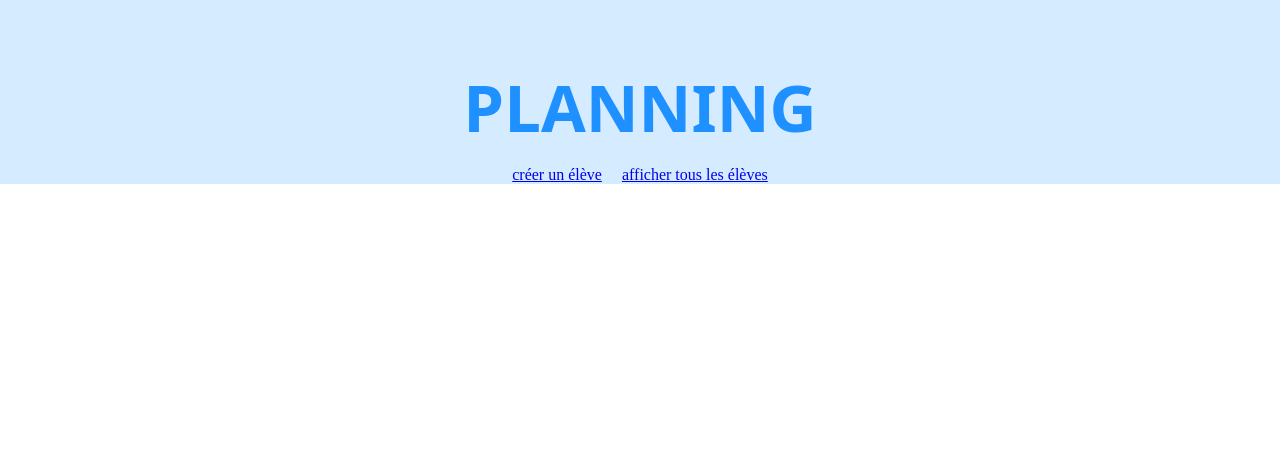
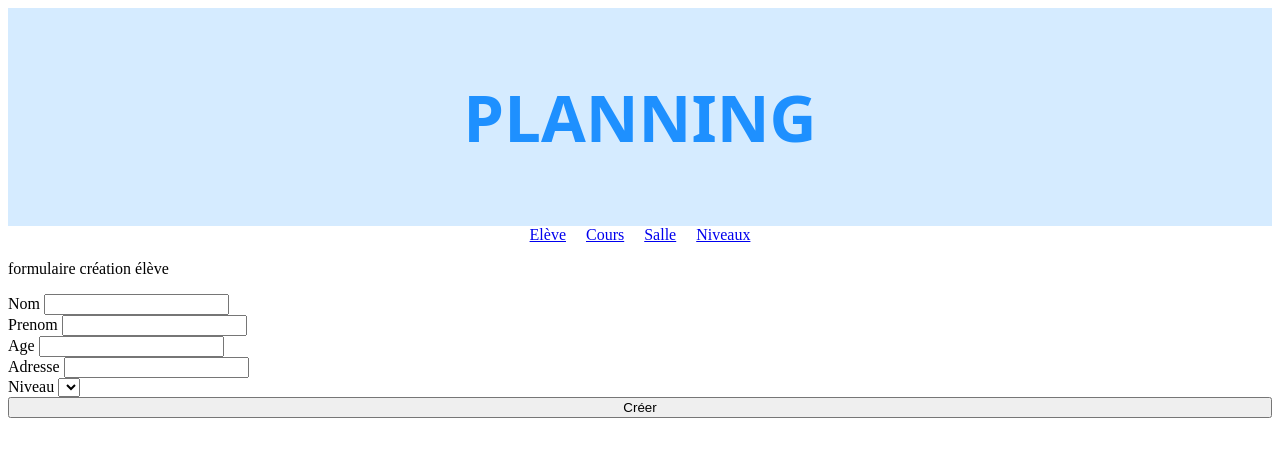
Before and after one commit to jas0nMahoux/planning_front, an Angular app: page /eleve/creation in a window 1280 px wide. Before the commit this address led to /. Shown: the top 456 px of the page. Built offline with nearby package versions, Linux system fonts and the light colour scheme.

Commit message:
eleve-home

```diff
--- a/src/app/app.module.ts
+++ b/src/app/app.module.ts
@@ -12,13 +12,15 @@ import { AfficherEleveComponent } from './page/eleve/afficher-eleve/afficher-ele
 import { FormsModule } from '@angular/forms';
 import { ReactiveFormsModule } from '@angular/forms';
 import { CreerSalleComponent } from './page/salle/creer-salle/creer-salle.component';
+import { EleveHomeComponent } from './page/eleve/eleve-home/eleve-home.component';
 @NgModule({
   declarations: [
     PlanningComponent,
     HeaderComponent,
     EleveComponent,
     AfficherEleveComponent,
-    CreerSalleComponent
+    CreerSalleComponent,
+    EleveHomeComponent
   ],
   imports: [
     BrowserModule,
--- a/src/app/header/header.component.css
+++ b/src/app/header/header.component.css
@@ -1,6 +1,6 @@
 .header {
     background-color: rgb(213, 235, 255);
-    margin: -10px;
+    margin:0px;
 
 }
 
--- a/src/app/header/header.component.html
+++ b/src/app/header/header.component.html
@@ -1,7 +1,3 @@
 <div fxLayout="column" fxLayoutAlign="center center" fxLayoutGap="15px" class="header">
         <p>PLANNING</p>
-        <div fxLayout="row" fxLayoutGap="20px">
-                <a routerLink="eleve">créer un élève</a>
-                <a routerLink="allEleve">afficher tous les élèves</a>
-        </div>
 </div>
--- a/src/app/home/planning.component.html
+++ b/src/app/home/planning.component.html
@@ -1,3 +1,10 @@
 <app-header></app-header>
 
+<div fxLayout="row" fxLayoutGap="20px" fxLayoutAlign="center">
+    <a routerLink="eleve">Elève</a>
+    <a routerLink="cours">Cours</a>
+    <a routerLink="salle">Salle</a>
+    <a routerLink="niveau">Niveaux</a>
+</div>
+
 <router-outlet></router-outlet>
--- a/src/app/page/eleve/afficher-eleve/afficher-eleve.component.html
+++ b/src/app/page/eleve/afficher-eleve/afficher-eleve.component.html
@@ -1,4 +1,6 @@
-<p>afficher-eleve works!</p>
+<div *ngIf="allEleve.length == 0">
+  <p>Il n'y a pas d'élève enregistrer dans la base de données !</p>
+</div>
 
 <div *ngIf="!modif">
   <div *ngFor="let eleve of allEleve">
--- a/src/app/page/eleve/afficher-eleve/afficher-eleve.component.ts
+++ b/src/app/page/eleve/afficher-eleve/afficher-eleve.component.ts
@@ -43,6 +43,7 @@ export class AfficherEleveComponent implements OnInit {
 
   submit(e:FormGroup) {
     this.afficherEleveService.updateEleve(e).subscribe();
+    this.modif = false;
   }
 
   public removeEleve(e:Eleve):void {
--- a/src/app/page/eleve/creer-eleve/eleve.component.html
+++ b/src/app/page/eleve/creer-eleve/eleve.component.html
@@ -1,5 +1,6 @@
 <p>formulaire création élève</p>
 
+<div *ngIf="!cree">
   <form [formGroup]="eleveForm" (ngSubmit)="submit()" fxLayout="column">
     <label for="nom">Nom
       <input type="text" formControlName="nom" name="nom" id="nom" ngModel>
@@ -20,3 +21,9 @@
     </label>
     <button type="submit">Créer</button>
   </form>
+</div>
+
+<div *ngIf="cree">
+  <p>l'élève a bien été créé !</p>
+  <button (click)="creerAutreEleve()">Créer un autre élève</button>
+</div>
--- a/src/app/page/eleve/creer-eleve/eleve.component.ts
+++ b/src/app/page/eleve/creer-eleve/eleve.component.ts
@@ -14,6 +14,7 @@ import { Niveau } from '../niveau';
 export class EleveComponent implements OnInit{
   eleve: Eleve;
   niv: Niveau[];
+  cree = false;
 
   eleveForm = new FormGroup({
     nom: new FormControl(),
@@ -27,6 +28,7 @@ export class EleveComponent implements OnInit{
 
   submit() {
     this.createEleve(this.eleveForm);
+    this.cree = true;
   }
 
   ngOnInit(): void {
@@ -37,10 +39,13 @@ export class EleveComponent implements OnInit{
     this.eleveService.creerEleve(eleve).subscribe(
       (response: Eleve) => {
         this.eleve = response;
-
       }, (error: HttpErrorResponse) => {
         alert(error.message);
       }
     )
   }
+
+  public creerAutreEleve(): void {
+    this.cree = false;
+  }
 }
--- /dev/null
+++ b/src/app/page/eleve/eleve-home/eleve-home.component.html
@@ -0,0 +1,6 @@
+<div fxLayout="row" fxLayoutGap="20px" fxLayoutAlign="center">
+    <a routerLink="creation">Créer</a>
+    <a routerLink="consultation">Consulter</a>
+</div>
+
+<router-outlet></router-outlet>
--- /dev/null
+++ b/src/app/page/eleve/eleve-home/eleve-home.component.ts
@@ -0,0 +1,15 @@
+import { Component, OnInit } from '@angular/core';
+
+@Component({
+  selector: 'app-eleve-home',
+  templateUrl: './eleve-home.component.html',
+  styleUrls: ['./eleve-home.component.css']
+})
+export class EleveHomeComponent implements OnInit {
+
+  constructor() { }
+
+  ngOnInit(): void {
+  }
+
+}
--- a/src/app/routing/app-routing.module.ts
+++ b/src/app/routing/app-routing.module.ts
@@ -2,9 +2,12 @@ import { NgModule } from '@angular/core';
 import { RouterModule, Routes } from '@angular/router';
 import { AfficherEleveComponent } from '../page/eleve/afficher-eleve/afficher-eleve.component';
 import { EleveComponent } from '../page/eleve/creer-eleve/eleve.component';
+import { EleveHomeComponent } from '../page/eleve/eleve-home/eleve-home.component';
 
 const routes: Routes = [
-  { path:"eleve", component: EleveComponent},
+  { path:"eleve", component: EleveHomeComponent},
+  { path:"eleve/creation", component: EleveComponent},
+  { path:"eleve/consultation", component: AfficherEleveComponent},
   { path:"allEleve", component: AfficherEleveComponent }
 ];
 
```
Also changed, not shown: src/app/page/eleve/eleve-home/eleve-home.component.css (added), 1 other file (tests, documents, lock files or other folders). Lines whose indentation alone changed are shown as unchanged.
